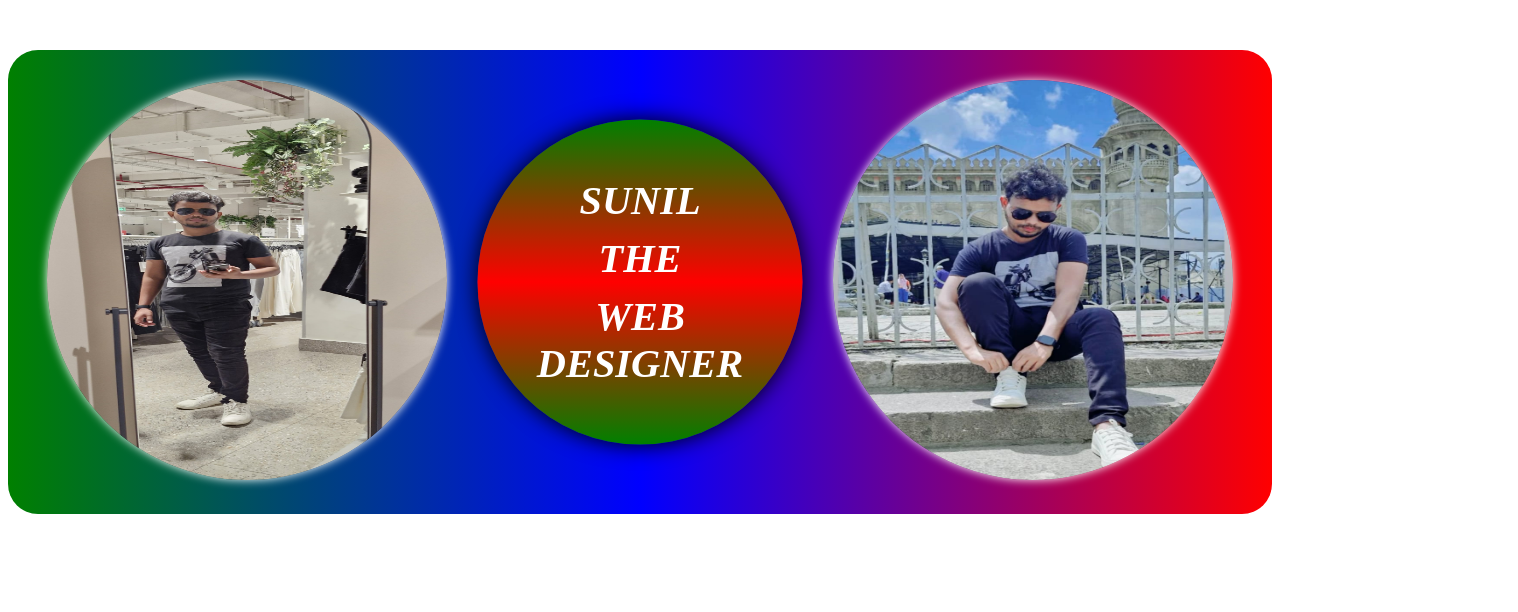
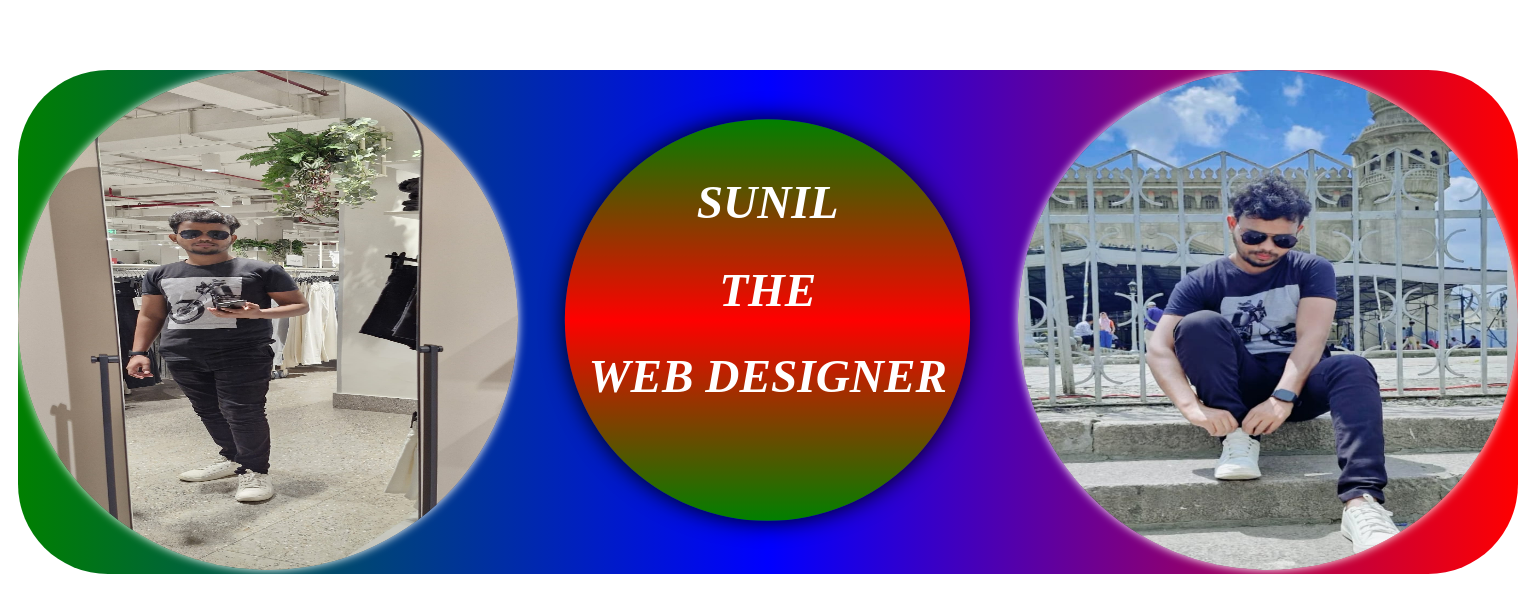
Before and after one commit to Suniltech86/MY-BLOG, a plain HTML site: page index.html in a window 1280 px wide. Shown: the whole page, 1518 px wide, since content can reach past the window. Drawn offline with Linux system fonts and the light colour scheme.

Commit message:
Update index.html

```diff
--- a/index.html
+++ b/index.html
@@ -1,107 +1,47 @@
 <!DOCTYPE html>
-<html lang="en">
+<html lang="eng">
 <head>
-<meta name="viewport" content="width=device-width, initial-scale=1.0">
 <style>
-/* Main Layout */
-#blog {
-    display: flex;
-    justify-content: space-around;
-    align-items: center;
-    flex-wrap: wrap;
-    animation: colors 2s infinite alternate;
-    width: 100%;
-    padding: 20px;
-    margin-top: 50px;
-    border-radius: 30px;
-    box-sizing: border-box;
-}
-#img1, #img2 {
-    border-radius: 50%;
-    height: 400px;
-    width: 400px;
-    box-shadow: 0px 0px 10px white;
-    margin: 10px;
-}
-#img1 {
-    animation: left-right 5s infinite alternate;
-
-}
-#img2 {
-    animation: right-left 5s infinite alternate;
-}
-#content {
-    animation: zoom 2s infinite alternate;
-    background: linear-gradient(green, red, green);
-    font-style: italic;
-    color: white;
-    margin: 20px;
-    box-shadow: 0px 0px 20px black;
-    border-radius: 50%;
-    padding: 20px;
-    height: 250px;
-    width: 250px;
-    font-weight: bold;
-    font-size: 18px;
-    display: flex;
-    flex-direction: column;
-    justify-content: center;
-    align-items: center;
-}
-h1 {
-    text-align: center;
-    margin: 5px;
+#blog{justify-content:space-between; animation:colors 2s infinite alternate; width:1500px;display:flex; padding:0px;margin-left:10px;border-radius:90px; margin-top:70px;}
+#img1{border-radius:50%; height:500px;width:500px; animation:left-right 5s infinite alternate; box-shadow:0px 0px 10px white;}
+#img2{border-radius:50%;  height:500px;width:500px;  animation:right-left 5s infinite alternate; box-shadow:0px 0px 10px white;}
+#content{animation:zoom 2s infinite alternate; background:linear-gradient(green,red,green);font-style:italic; color:white; margin-top:80px; box-shadow:0px 0px 20px black; border-radius:50%; padding:20px; height:300px;font-weight:bold; font-size:20px;}
+h1{text-align:center;}
+@keyframes colors{
+            from{background:linear-gradient(to right,red,blue,green);}
+             to{background:linear-gradient(to left,red,blue,green);}
 }
 
-/* Animations */
-@keyframes colors {
-    from { background: linear-gradient(to right, red, blue, green); }
-    to { background: linear-gradient(to left, red, blue, green); }
+@keyframes zoom{
+          from{transform:scale(0.7);}
+		  to{transform:scale(1.3);}
 		  }
-@keyframes zoom {
-    from { transform: scale(0.8); }
-    to { transform: scale(1.2); }
+@keyframes left-right{
+          from{transform:translate(500px);}
+           to{transform:translate(-0px);}
 }
-@keyframes left-right {
-    from { transform: translateX(500px); }
-    to { transform: translateX(0px); }
+@keyframes right-left{
+          from{transform:translate(-500px);}
+           to{transform:translate(0px);
 }
-@keyframes right-left {
-    from { transform: translateX(-480px); }
-    to { transform: translateX(0px); }
-}
-
-/* Mobile Responsive Changes */
-@media (max-width: 768px) {
-    #img1, #img2 {
-        height: 200px;
-        width: 200px;
-    }
-    #content {
-        height: 200px;
-        width: 200px;
-        font-size: 16px;
-    }
-    #blog {
-        flex-direction: column;
-        align-items: center;
-    }
+@keyframes zoom{
+           from{transform:scale(0.8);}
+		    to{transform:scale(1);}
 			}
 </style>
 </head>
 <body>
 <div id="blog">
-    <div>
+<div >
 <img src="s1.jpeg" id="img1">
 </div>
 
 <div id="content">
 <h1>SUNIL</h1>
-        <h1>THE</h1>
-        <h1>WEB DESIGNER</h1>
+<h1> THE</h1><h1> WEB DESIGNER</h1>
 </div>
 
-    <div>
+<div >
 <img src="s4.jpeg" id="img2">
 </div>
 </div>
```
Lines whose indentation alone changed are shown as unchanged.
